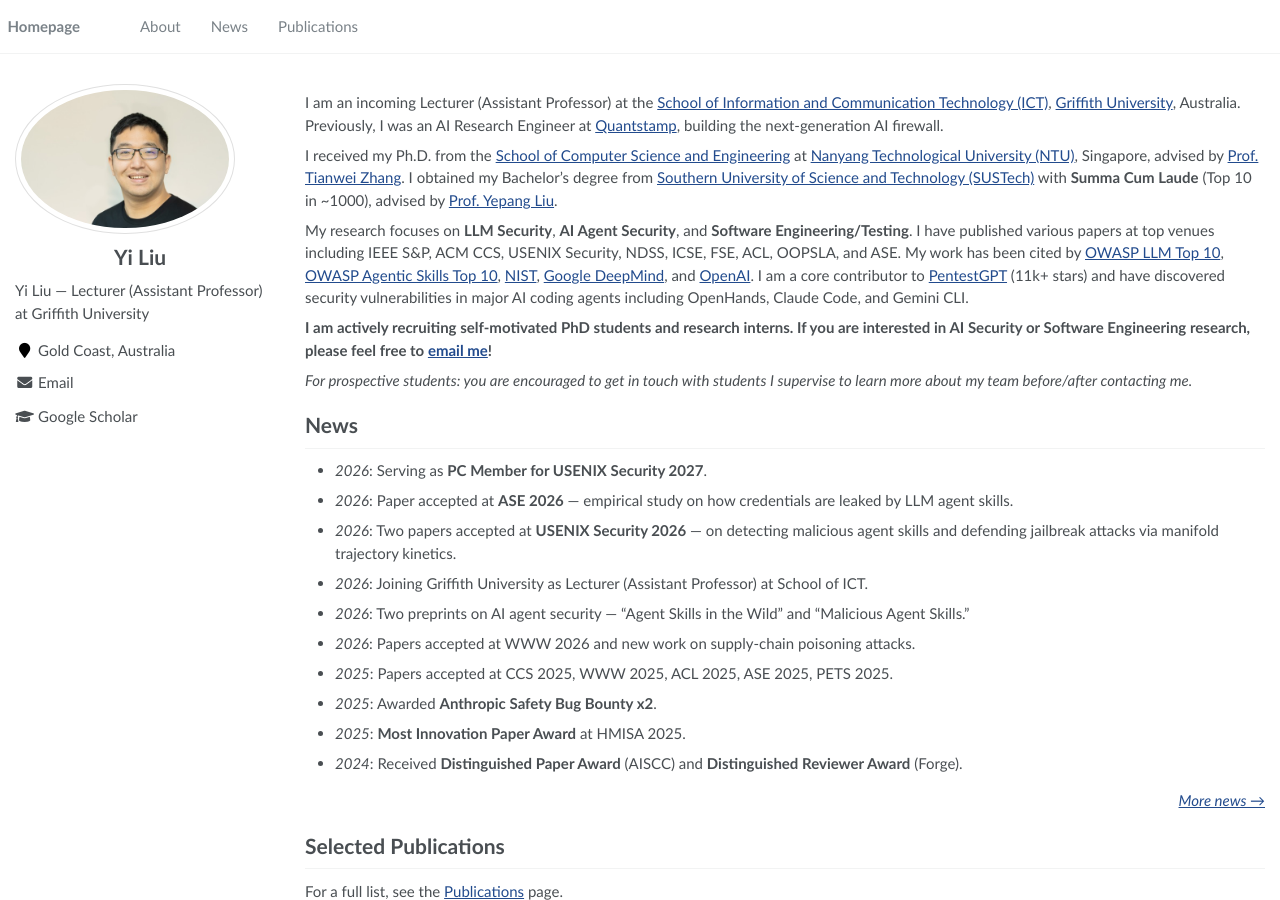
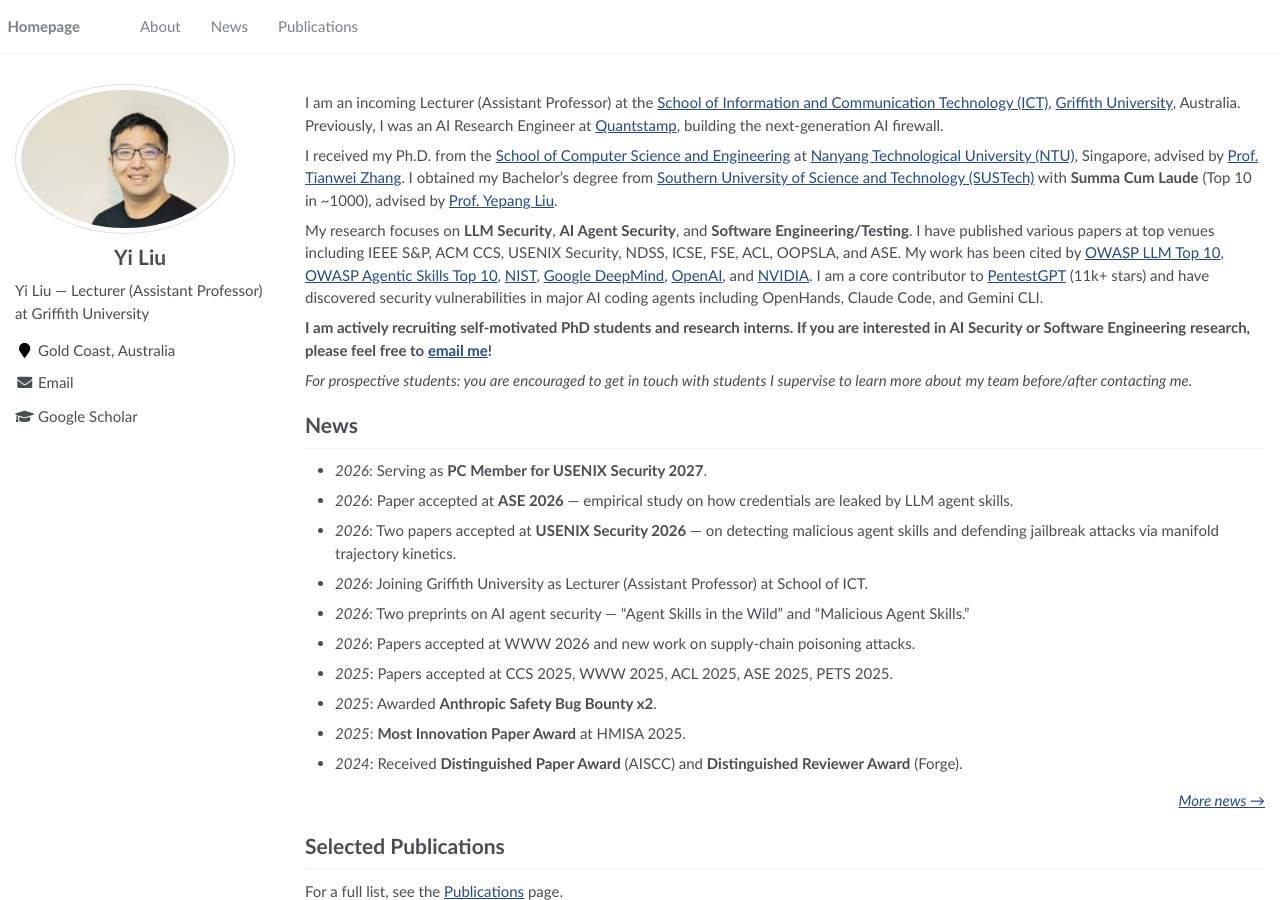
Before and after one commit to liuyi-academic/liuyi-academic.github.io, a Jekyll site: the page built from _pages/about.md, in a window 1280 px wide and 900 px high. Built offline with Jekyll 4.4.1, drawn with Linux system fonts in a browser that asks for light colours.

Commit message:
feat: add NVIDIA to organizations citing my work in bio
Co-Authored-By: Claude Opus 4.8 (1M context) <noreply@anthropic.com>

```diff
--- a/_pages/about.md
+++ b/_pages/about.md
@@ -14,7 +14,7 @@ I am an incoming Lecturer (Assistant Professor) at the [School of Information an
 
 I received my Ph.D. from the [School of Computer Science and Engineering](https://www.ntu.edu.sg/computing) at [Nanyang Technological University (NTU)](https://www.ntu.edu.sg/), Singapore, advised by [Prof. Tianwei Zhang](https://personal.ntu.edu.sg/tianwei.zhang/). I obtained my Bachelor's degree from [Southern University of Science and Technology (SUSTech)](https://www.sustech.edu.cn/en/) with **Summa Cum Laude** (Top 10 in ~1000), advised by [Prof. Yepang Liu](https://yepangliu.github.io/).
 
-My research focuses on **LLM Security**, **AI Agent Security**, and **Software Engineering/Testing**. I have published various papers at top venues including IEEE S&P, ACM CCS, USENIX Security, NDSS, ICSE, FSE, ACL, OOPSLA, and ASE. My work has been cited by [OWASP LLM Top 10](https://owasp.org/www-project-top-10-for-large-language-model-applications/), [OWASP Agentic Skills Top 10](https://owasp.org/www-project-agentic-skills-top-10/), [NIST](https://www.nist.gov/), [Google DeepMind](https://deepmind.google/), and [OpenAI](https://openai.com/). I am a core contributor to [PentestGPT](https://github.com/GreyDGL/PentestGPT) (11k+ stars) and have discovered security vulnerabilities in major AI coding agents including OpenHands, Claude Code, and Gemini CLI.
+My research focuses on **LLM Security**, **AI Agent Security**, and **Software Engineering/Testing**. I have published various papers at top venues including IEEE S&P, ACM CCS, USENIX Security, NDSS, ICSE, FSE, ACL, OOPSLA, and ASE. My work has been cited by [OWASP LLM Top 10](https://owasp.org/www-project-top-10-for-large-language-model-applications/), [OWASP Agentic Skills Top 10](https://owasp.org/www-project-agentic-skills-top-10/), [NIST](https://www.nist.gov/), [Google DeepMind](https://deepmind.google/), [OpenAI](https://openai.com/), and [NVIDIA](https://www.nvidia.com/). I am a core contributor to [PentestGPT](https://github.com/GreyDGL/PentestGPT) (11k+ stars) and have discovered security vulnerabilities in major AI coding agents including OpenHands, Claude Code, and Gemini CLI.
 
 **I am actively recruiting self-motivated PhD students and research interns. If you are interested in AI Security or Software Engineering research, please feel free to [email me](mailto:yi009@e.ntu.edu.sg)!**
 
```
